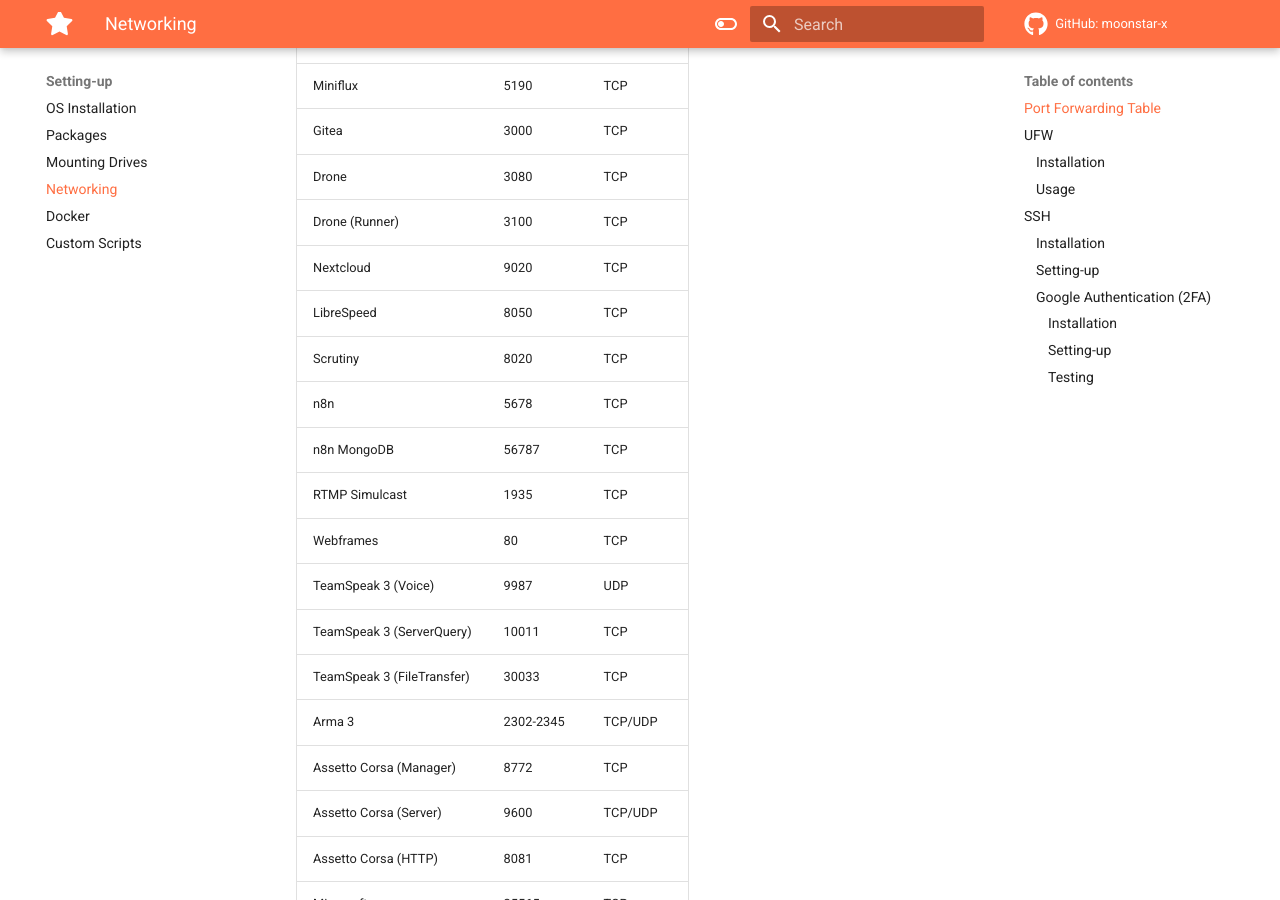
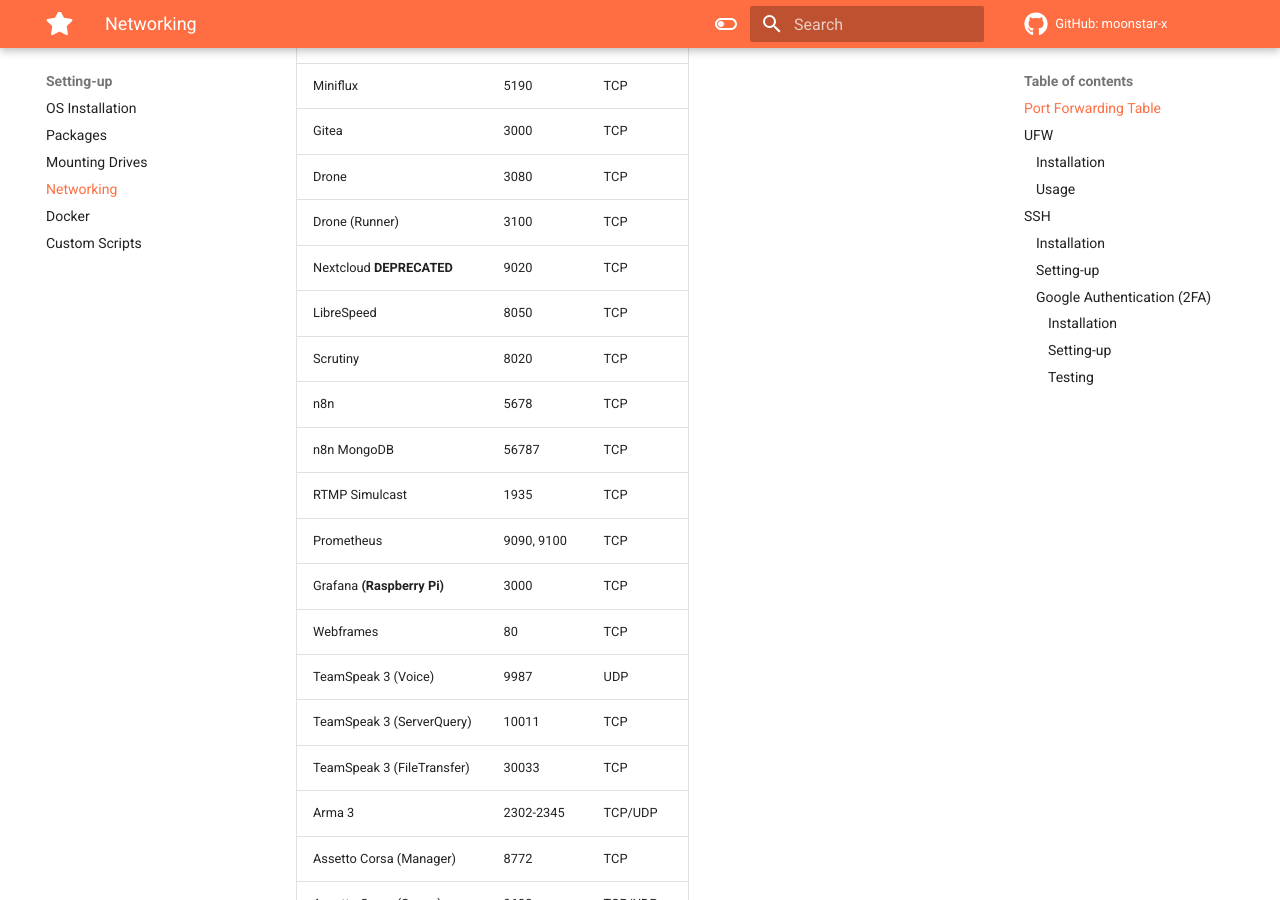
Before and after one commit to moonstar-x/server-setup, an MkDocs documentation site: the page built from docs/setting-up/networking.md, in a window 1280 px wide and 900 px high, scrolled down 1060 px. Built offline with MkDocs 1.6.1 and Material for MkDocs 9.7.7, drawn with Linux system fonts in a browser that asks for light colours.

Commit message:
Updated port table.

```diff
--- a/docs/setting-up/networking.md
+++ b/docs/setting-up/networking.md
@@ -25,12 +25,14 @@ Here's a table that contains the required default ports that need to be forwarde
 | Gitea                       | 3000        | TCP      |
 | Drone                       | 3080        | TCP      |
 | Drone (Runner)              | 3100        | TCP      |
-| Nextcloud                   | 9020        | TCP      |
+| Nextcloud **DEPRECATED**    | 9020        | TCP      |
 | LibreSpeed                  | 8050        | TCP      |
 | Scrutiny                    | 8020        | TCP      |
 | n8n                         | 5678        | TCP      |
 | n8n MongoDB                 | 56787       | TCP      |
 | RTMP Simulcast              | 1935        | TCP      |
+| Prometheus                  | 9090, 9100  | TCP      |
+| Grafana **(Raspberry Pi)**  | 3000        | TCP      |
 | Webframes                   | 80          | TCP      |
 | TeamSpeak 3 (Voice)         | 9987        | UDP      |
 | TeamSpeak 3 (ServerQuery)   | 10011       | TCP      |
```
